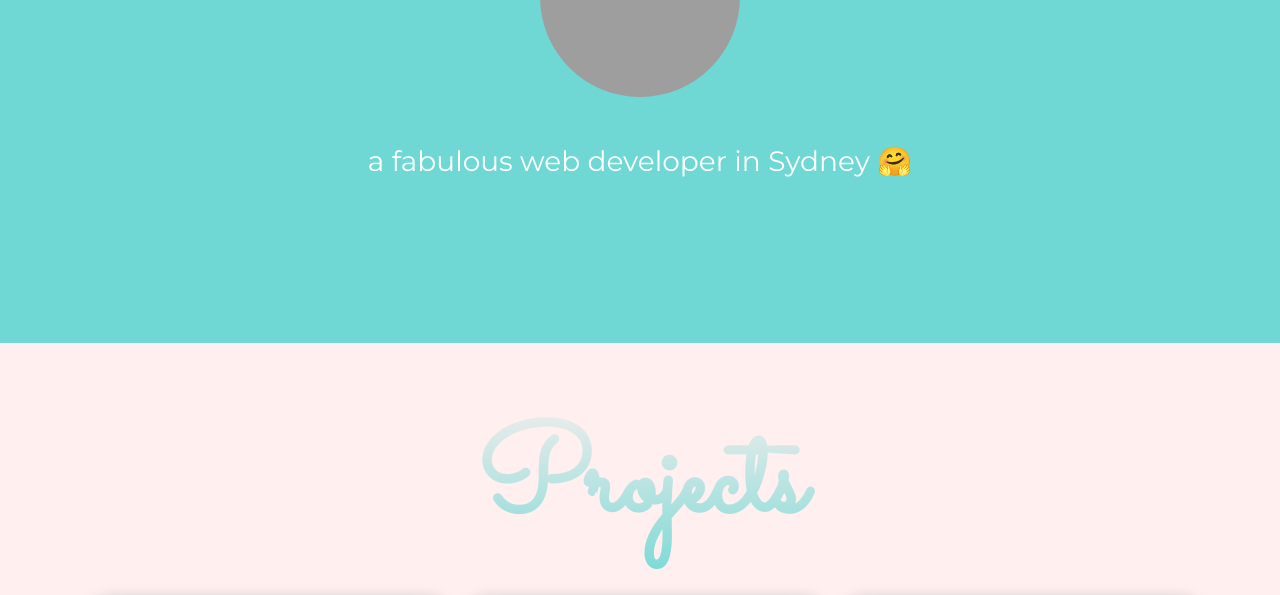
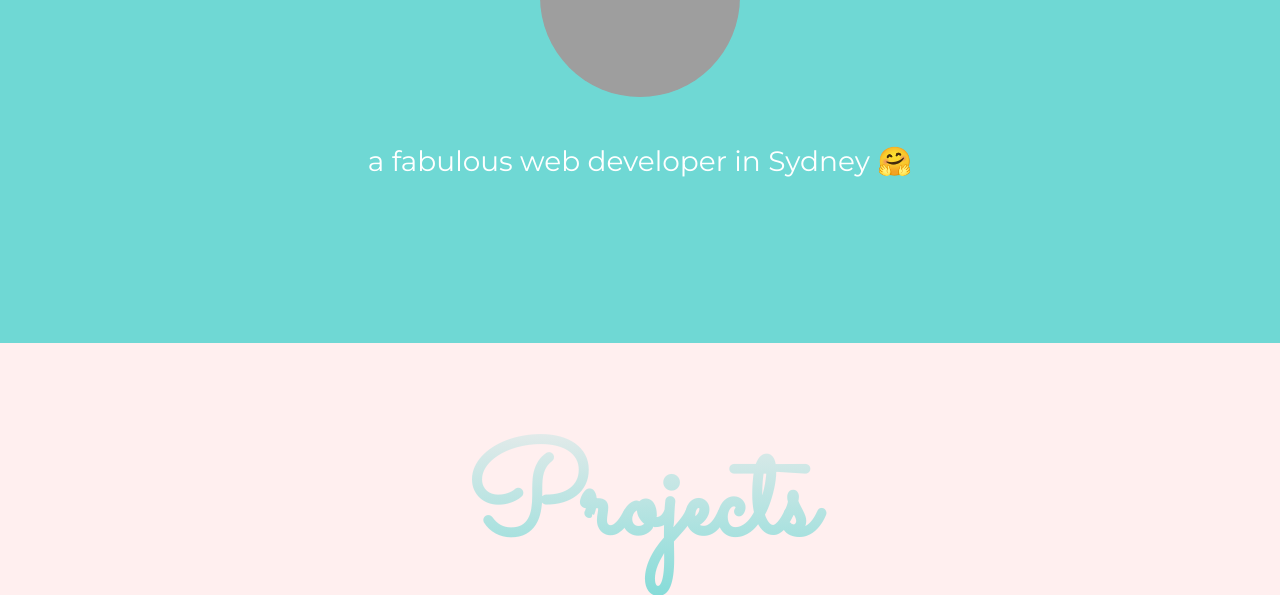
Before and after one commit to Githubzoe/personal-portfolio-GA-web-assessment, a plain HTML site: page index.html in a window 1280 px wide. Shown: the part 457-1052 px from the top of the page. Drawn offline with nearby package versions, Linux system fonts and the light colour scheme; grey boxes are pictures that could not be loaded.

Commit message:
change font-size

```diff
--- a/css/styles.css
+++ b/css/styles.css
@@ -124,11 +124,11 @@ h2, h3, h4, h5, h6 {
   border: none;
 }
 .project-section div h2 {
-  padding: 1rem 0;
+  padding: 2rem 0;
   background: -webkit-linear-gradient(#ffefef, #6fd8d4 );
   -webkit-background-clip: text;
   -webkit-text-fill-color: transparent;
-  font-size: 7.5rem;
+  font-size: 8rem;
   font-family: 'Sacramento', cursive;
   font-weight: bold;
 }
```
